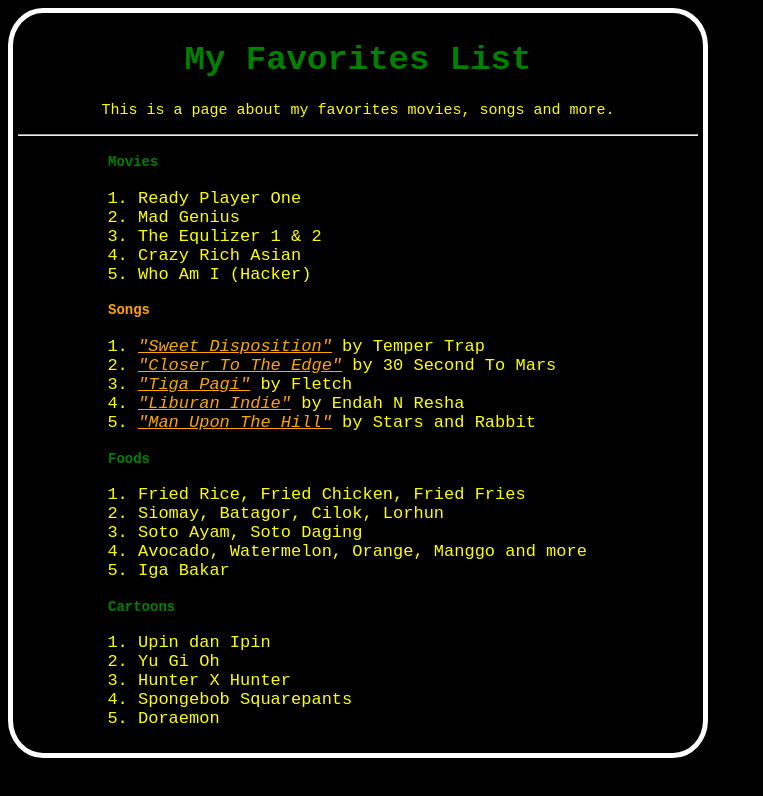
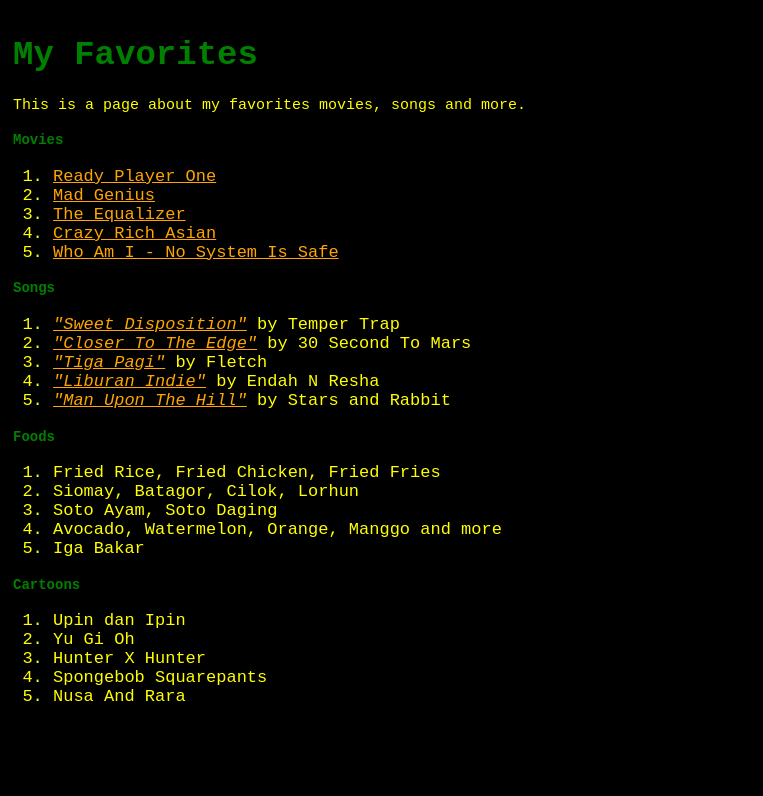
Before and after one commit to mwahyusp/my-favorites-list, a plain HTML site: page index.html in a window 1280 px wide. Shown: the whole page, without its empty margins (0-763 px from the left). Drawn offline with Linux system fonts and the light colour scheme.

Commit message:
adding link movies

```diff
--- a/assets/css/style.css
+++ b/assets/css/style.css
@@ -5,7 +5,6 @@ body {
   font-family: "Courier New", Courier, monospace;
   box-sizing: border-box;
   font-weight: 500;
-  border: 5px solid white;
   width: 700px;
   height: 750px;
   border-radius: 5%;
@@ -13,45 +12,60 @@ body {
   display: inline-table;
   align-items: center;
 }
+
 h1 {
   color: green;
-  text-align: center;
+  text-align: left;
 }
+
 h3 {
   font-stretch: initial;
   font-size: 15px;
 }
+
 u {
   color: orange;
 }
+
 h4 {
   font-stretch: initial;
   font-size: 14px;
   font-weight: 500;
 }
+
 .this {
-  text-align: center;
+  text-align: left;
   font-weight: 500;
 }
+
 .songs {
-  color: orange;
-  padding-left: 90px;
+  padding-left: 0px;
+  text-decoration: orange;
+  color: green;
 }
+
 .movies {
+  padding-left: 0px;
   color: green;
-  padding-left: 90px;
   font-weight: 500;
 }
+
+a {
+  text-decoration: orange;
+}
+
 .foods {
   color: green;
-  padding-left: 90px;
+  padding-left: 0px;
   font-weight: 500;
 }
+
 .cartoons {
   color: green;
-  padding-left: 90px;
+  padding-left: 0px;
   font-weight: 500;
 }
+
 ol {
-  padding-left: 120px;
+  padding-left: 0px 15px;
 }
--- a/index.html
+++ b/index.html
@@ -1,5 +1,6 @@
 <!DOCTYPE html>
 <html lang="en">
+
 <head>
   <meta charset="UTF-8" />
   <meta name="viewport" content="width=device-width, initial-scale=1.0" />
@@ -7,51 +8,43 @@
   <link rel="stylesheet" href="./assets/css/style.css" />
   <title>My Favorites List</title>
 </head>
+
 <body>
   <div>
-      <h1><strong>My Favorites List</strong></h1>
+    <h1><strong>My Favorites</strong></h1>
     <h3 class="this">
       This is a page about my favorites movies, songs and more.
     </h3>
-      <hr />
     <h4 class="movies"><strong>Movies</strong></h4>
     <ol>
-        <li>Ready Player One</li>
-        <li>Mad Genius</li>
-        <li>The Equlizer 1 & 2</li>
-        <li>Crazy Rich Asian</li>
-        <li>Who Am I (Hacker)</li>
+      <li><a href="https://www.youtube.com/watch?v=cSp1dM2Vj48Ready" target="_blank"><u>Ready Player One</u></a></li>
+      <li><a href="https://www.youtube.com/watch?v=HDWSetGT-zkMad" target="_blank"><u>Mad Genius</u></a></li>
+      <li><a href="https://www.youtube.com/watch?v=VjctHUEmutw" target="_blank"><u>The Equalizer</u></a></li>
+      <li><a href="https://www.youtube.com/watch?v=ZQ-YX-5bAs0&t=3s" target="_blank"><u>Crazy Rich Asian</u></a></li>
+      <li><a href="https://www.youtube.com/watch?v=5vnjheCqRIs" target="_blank"><u>Who Am I - No System Is Safe</u></a></li>
     </ol>
     <h4 class="songs"><strong>Songs</strong></h4>
     <ol>
       <li>
-          <a href="https://www.youtube.com/watch?v=jxKjOOR9sPU" target="_blank"
-            ><u><em>"Sweet Disposition"</em></u></a
-          >
+        <a href="https://www.youtube.com/watch?v=jxKjOOR9sPU" target="_blank"><u><em>"Sweet Disposition"</em></u></a>
         by Temper Trap
       </li>
       <li>
-          <a href="https://www.youtube.com/watch?v=mLqHDhF-O28" target="_blank"
-            ><u><em>"Closer To The Edge"</em></u></a
-          >
+        <a href="https://www.youtube.com/watch?v=mLqHDhF-O28" target="_blank"><u><em>"Closer To The Edge"</em></u></a>
         by 30 Second To Mars
       </li>
       <li>
-          <a href="https://www.youtube.com/watch?v=RqRv3k29jto" target="_blank"
-            ><u><em>"Tiga Pagi"</em></u></a
-          >
+        <a href="https://www.youtube.com/watch?v=RqRv3k29jto" target="_blank"><u><em>"Tiga Pagi"</em></u></a>
         by Fletch
       </li>
       <li>
         <a href="https://www.youtube.com/watch?v=1wT9_XiCNco" target="_blank">
-            <u><em>"Liburan Indie"</em></u></a
-          >
+          <u><em>"Liburan Indie"</em></u></a>
         by Endah N Resha
       </li>
       <li>
         <a href="https://www.youtube.com/watch?v=CacPltdpmrI" target="_blank">
-            <u><em>"Man Upon The Hill"</em></u></a
-          >
+          <u><em>"Man Upon The Hill"</em></u></a>
         by Stars and Rabbit
       </li>
     </ol>
@@ -69,8 +62,9 @@
       <li>Yu Gi Oh</li>
       <li>Hunter X Hunter</li>
       <li>Spongebob Squarepants</li>
-        <li>Doraemon</li>
+      <li>Nusa And Rara</li>
     </ol>
   </div>
 </body>
+
 </html>
```
Lines whose indentation alone changed are shown as unchanged.
